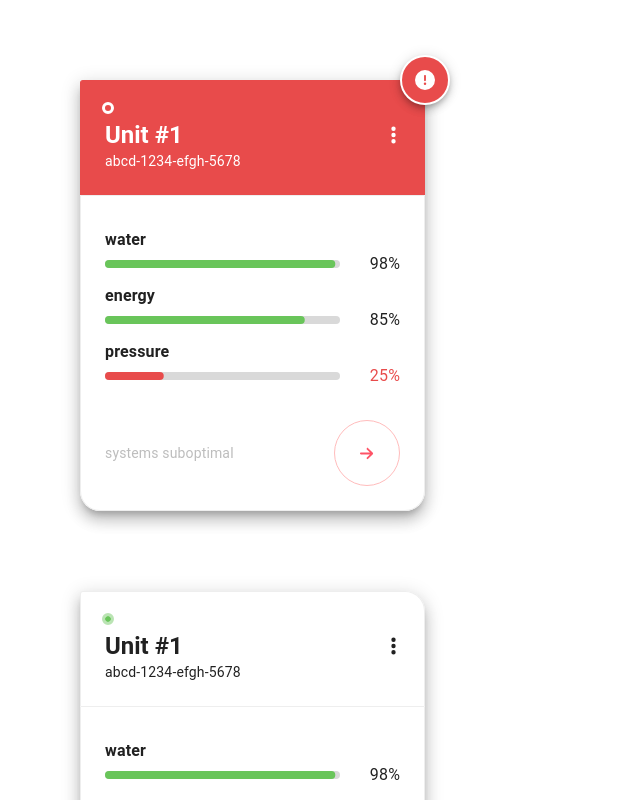
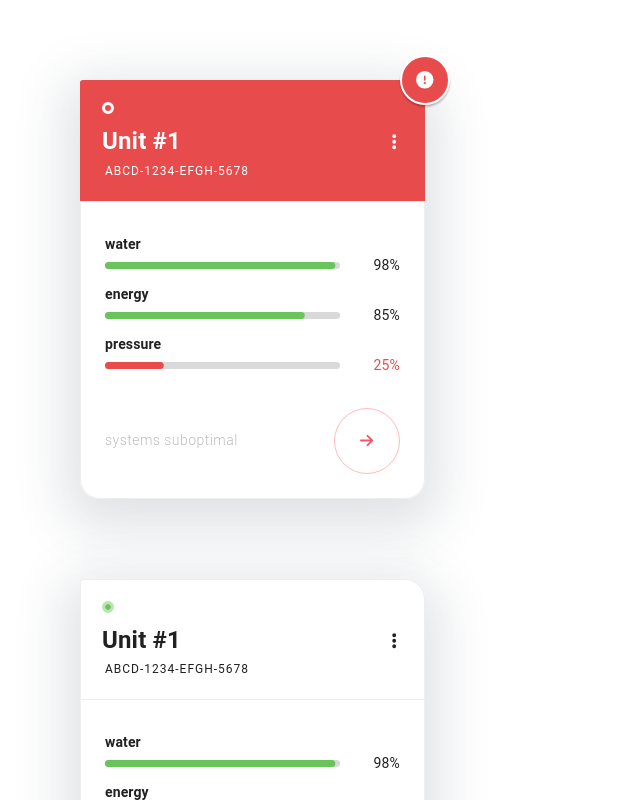
Before and after one commit to KevinKra/nextjs-template, a Next.js app: page / in a window 1280 px wide. Shown: the top 800 px of the page, without its empty margins (0-640 px from the left). Built offline with nearby package versions, Linux system fonts and the light colour scheme.

Commit message:
refine global library

```diff
--- a/src/components/molecules/StatusBar/index.tsx
+++ b/src/components/molecules/StatusBar/index.tsx
@@ -12,7 +12,7 @@ const StatusBar = ({ ...props }: IStatusBar) => {
   return (
     <Wrapper>
       <div>
-        <Typography fontWeight={600}>{props.title}</Typography>
+        <Typography fontWeight="bold">{props.title}</Typography>
       </div>
       <StatusRow {...props}>
         <StyledLinearProgress
--- a/src/components/molecules/UnitSnapshot/index.tsx
+++ b/src/components/molecules/UnitSnapshot/index.tsx
@@ -29,9 +29,9 @@ interface IUnitSnapshot {
 
 const UnitSnapshot = ({ ...props }: IUnitSnapshot) => {
   return (
-    <StyledPaper elevation={10}>
+    <StyledPaper elevation={4}>
       {props.inError && (
-        <AlertTab elevation={5}>
+        <AlertTab elevation={2}>
           <FontAwesomeIcon icon={faCircleExclamation} size="lg" />
         </AlertTab>
       )}
@@ -42,16 +42,14 @@ const UnitSnapshot = ({ ...props }: IUnitSnapshot) => {
           <HealthMarker status="success" />
         )}
         <div className="header-content">
-          <Typography variant="h5" fontWeight={600}>
-            {props.title}
-          </Typography>
+          <Typography variant="h4">{props.title}</Typography>
           <FontAwesomeIcon
             className="fa-ellipsis-icon"
             icon={faEllipsisV}
             size="lg"
             tabIndex={0}
           />
-          <Typography variant="body2">{props.uuid}</Typography>
+          <Typography variant="overline">{props.uuid}</Typography>
         </div>
       </Header>
       <Main>
@@ -75,14 +73,14 @@ const UnitSnapshot = ({ ...props }: IUnitSnapshot) => {
         <div className="footer">
           {props.inError ? (
             <>
-              <Typography variant="body2" className="error-status-msg">
+              <Typography variant="caption" className="error-status-msg">
                 systems suboptimal
               </Typography>
               <CircularButton className="visit-unit-button" status="error" />
             </>
           ) : (
             <>
-              <Typography variant="body2" className="optimal-status-msg">
+              <Typography variant="caption" className="optimal-status-msg">
                 all systems optimal
               </Typography>
               <CircularButton className="visit-unit-button" status="success" />
@@ -145,8 +143,9 @@ const Header = styled("div")<Partial<IUnitSnapshot>>`
   .header-content {
     display: grid;
     grid-template-columns: 1fr auto;
+    grid-row-gap: 0.5rem;
+    margin-top: 1rem;
     align-items: center;
-    margin-top: 0.5rem;
   }
 
   .fa-ellipsis-icon {
--- a/src/theme.ts
+++ b/src/theme.ts
@@ -16,41 +16,110 @@ export const getDesignTokens = (mode: PaletteMode) => ({
       },
     },
   },
+  /* offset-x | offset-y | blur-radius | spread-radius | color */
+  shadows: [
+    "none",
+    "0px 0px 0px 0px rgba(0, 0, 0, 0)",
+    "0px 2px 2px 0px rgba(0, 0, 0, 0.25)",
+    "0px 6px 8px 0px rgba(0, 0, 0, 0.25)",
+    "0px 15px 52px 15px rgba(50, 59, 82, 0.15)",
+    ...Array(20).fill("none"),
+  ],
+  typography: {
+    h1: {
+      fontSize: 36,
+      fontWeight: 400,
+    },
+    h2: {
+      fontSize: 32,
+      fontWeight: 400,
+    },
+    h3: {
+      fontSize: 28,
+      fontWeight: 400,
+    },
+    h4: {
+      fontSize: 24,
+      fontWeight: 700,
+      transform: "translateX(-3px)",
+    },
+    h5: {
+      fontSize: 20,
+      fontWeight: 700,
+    },
+    h6: {
+      fontSize: 16,
+      fontWeight: 700,
+    },
+    subtitle1: {
+      fontSize: 18,
+    },
+    subtitle2: {
+      fontSize: 16,
+    },
+    body1: {
+      fontSize: 14,
+    },
+    body2: {
+      fontSize: 12,
+    },
+    button: {
+      fontSize: 14,
+    },
+    caption: {
+      fontSize: 14,
+      fontWeight: 300,
+    },
+    overline: {
+      fontSize: 12,
+      fontWeight: 400,
+      fontStyle: "uppercase",
+      lineHeight: 1,
+    },
+  },
   palette: {
     mode,
     ...(mode === "light"
       ? {
           // palette values for light mode
           primary: {
+            light: "#FF7988",
             main: "#FE5366",
+            dark: "#E04052",
+          },
+          text: {
+            primary: "#212121",
+            secondary: "#616161",
+            inverse: {
+              primary: "#ffffff",
+              secondary: "#E0E0E0",
+            },
           },
           success: {
+            light: "#BAE4B3",
             main: "#69C55A",
-            light: "#BAE4B3",
+            dark: "#62A857",
           },
           error: {
+            light: "#FFBCBC",
             main: "#E84B4B",
-            light: "#FFBCBC",
+            dark: "#CF4242",
           },
-
-          // divider: amber[200],
-          // text: {
-          //   primary: grey[900],
-          //   secondary: grey[800],
-          // },
+          common: {
+            white: "#ffffff",
+            black: "#000000",
+          },
+          background: {
+            default: "#ffffff",
+          },
+          border: {
+            light: "#EFEFEF",
+            main: "#D9D9D9",
+            dark: "#979797",
+          },
         }
       : {
-          // palette values for dark mode
-          // primary: deepOrange,
-          // divider: deepOrange[700],
-          // background: {
-          //   default: deepOrange[900],
-          //   paper: deepOrange[900],
-          // },
-          // text: {
-          //   primary: "#fff",
-          //   secondary: grey[500],
-          // },
+          // future dark values
         }),
   },
 });
```
